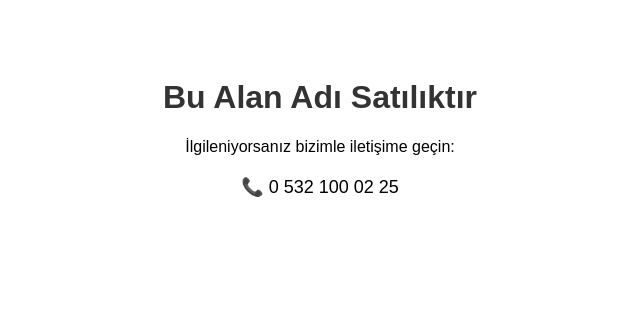
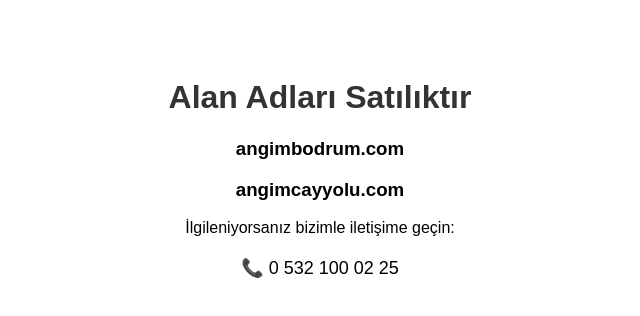
Before and after one commit to ferdiyondemli/angim, a plain HTML site: page index.html in a window 1280 px wide. Shown: the whole page, without its empty margins (320-960 px from the left). Drawn offline with Linux system fonts and the light colour scheme.

Commit message:
Update index.html

```diff
--- a/index.html
+++ b/index.html
@@ -11,7 +11,10 @@
   </style>
 </head>
 <body>
-  <h1>Bu Alan Adı Satılıktır</h1>
+  <h1>Alan Adları Satılıktır</h1>
+    <h3>angimbodrum.com</h3>
+    <h3>angimcayyolu.com</h3>
+
   <p>İlgileniyorsanız bizimle iletişime geçin:</p>
   <div class="contact">
     📞 0 532 100 02 25
```
